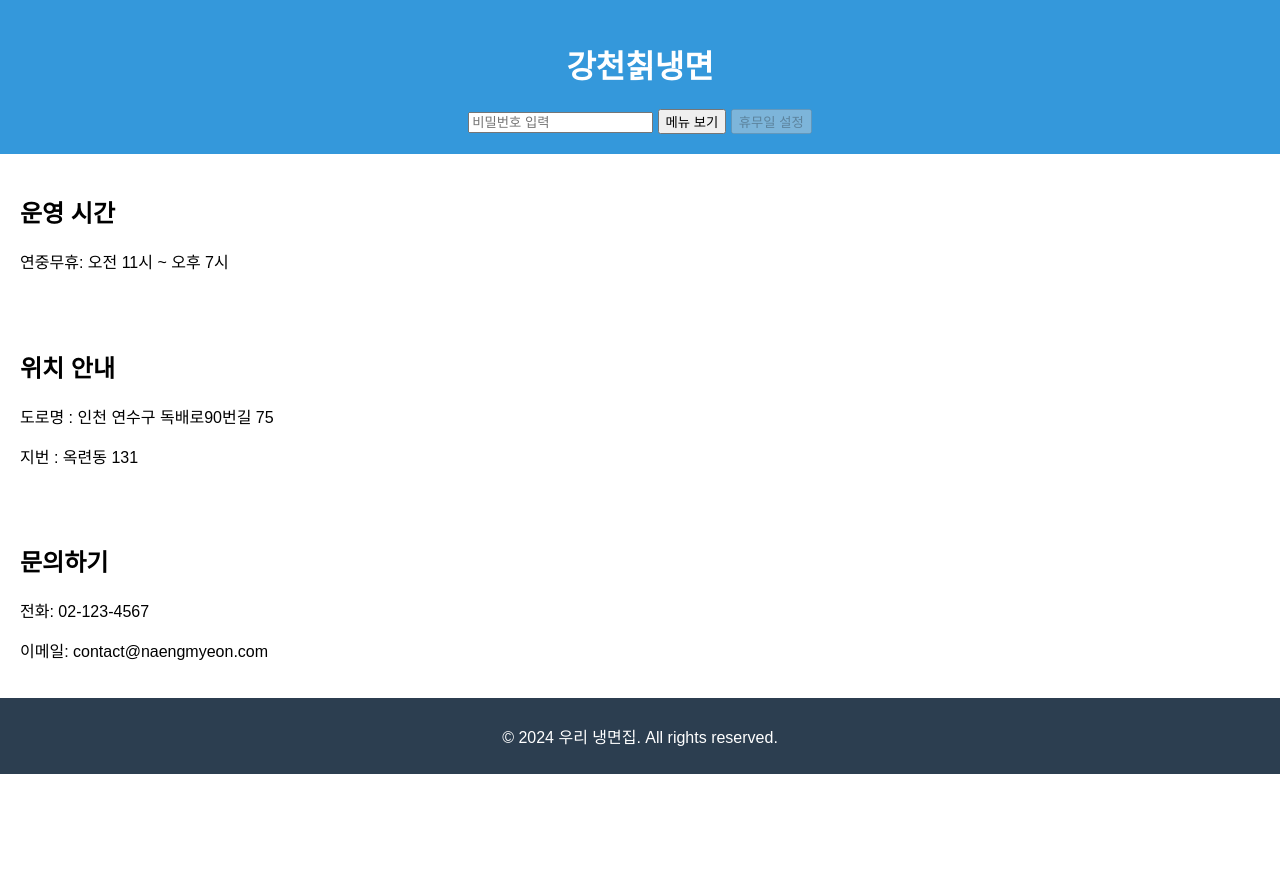
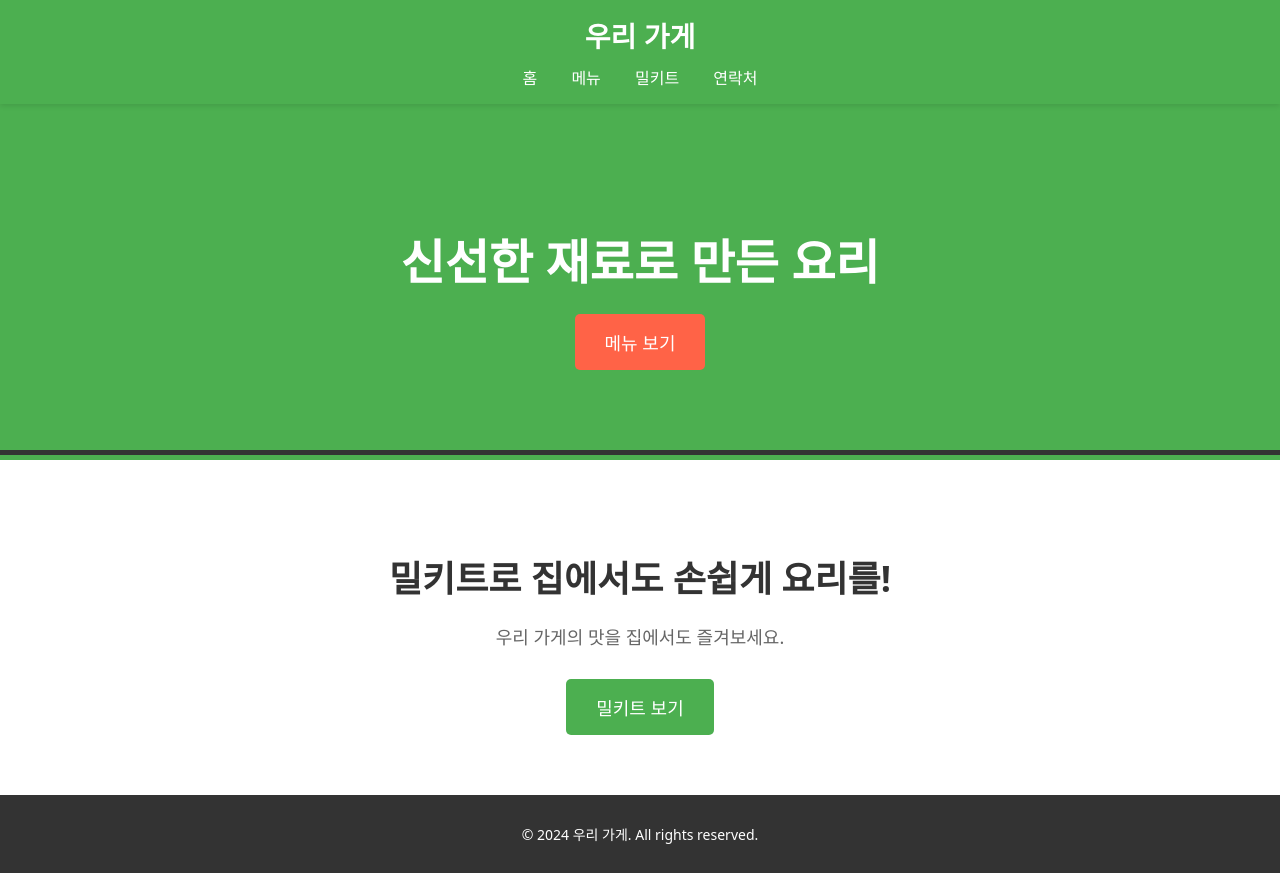
Before and after one commit to pins-ball/kangchen, a plain HTML site: page docs/index.html in a window 1280 px wide. Before the commit the page ends 800 px from the top, so only its background shows below. Drawn offline with Linux system fonts and the light colour scheme.

Commit message:
수정 완료

```diff
--- a/docs/index.html
+++ b/docs/index.html
@@ -1,90 +1,37 @@
 <!DOCTYPE html>
-<html lang="ko">
+<html lang="en">
 <head>
   <meta charset="UTF-8">
   <meta name="viewport" content="width=device-width, initial-scale=1.0">
-    <title>강천칡냉면</title>
-    <style>
-        body {
-            font-family: Arial, sans-serif;
-            margin: 0;
-            padding: 0;
-        }
-        header {
-            background-color: #3498db;
-            color: white;
-            padding: 20px;
-            text-align: center;
-        }
-        section {
-            padding: 20px;
-        }
-        .menu-item {
-            margin: 10px 0;
-        }
-        footer {
-            background-color: #2c3e50;
-            color: white;
-            text-align: center;
-            padding: 10px 0;
-        }
-    </style>
+  <title>음식점 홈페이지</title>
+  <link rel="stylesheet" href="style.css">
 </head>
 <body>
   <header>
-        <h1>강천칡냉면</h1>
-        <input type="password" id="password" placeholder="비밀번호 입력" />
-        <button id="menuButton">메뉴 보기</button> <!-- 메뉴 보기 버튼 -->
-        <button id="holidayButton" disabled>휴무일 설정</button> <!-- 휴무일 설정 버튼 -->
+    <div class="logo">우리 가게</div>
+    <nav>
+      <a href="index.html">홈</a>
+      <a href="menu.html">메뉴</a>
+      <a href="meal-kit.html">밀키트</a>
+      <a href="contact.html">연락처</a>
+    </nav>
   </header>
 
-    <section id="menu" style="display: none;"> <!-- 기본적으로 숨김 -->
-        <h2>메뉴 소개</h2>
-        <div class="menu-item">
-            <h3>물냉면</h3>
-            <p>가격: 10,000원</p>
-        </div>
-        <div class="menu-item">
-            <h3>비빔냉면</h3>
-            <p>가격: 11,000원</p>
-        </div>
-        <div class="menu-item">
-            <h3>갈비 냉면</h3>
-            <p>가격: 15,000원</p>
-        </div>
-    </section>
+  <main>
+    <section id="main-banner">
+      <h1>신선한 재료로 만든 요리</h1>
+      <button onclick="location.href='menu.html'">메뉴 보기</button>
     </section>
 
-    <section id="hours">
-        <h2>운영 시간</h2>
-        <p>연중무휴: 오전 11시 ~ 오후 7시</p>
+    <section id="meal-kit">
+      <h2>밀키트로 집에서도 손쉽게 요리를!</h2>
+      <p>우리 가게의 맛을 집에서도 즐겨보세요.</p>
+      <button onclick="location.href='meal-kit.html'">밀키트 보기</button>
     </section>
-
-    <section id="location">
-        <h2>위치 안내</h2>
-        <p>도로명 : 인천 연수구 독배로90번길 75</p>
-        <p>지번 : 옥련동 131</p>
-        <!-- 네이버 지도/구글 지도 iframe 추가 가능 -->
-        <!--<iframe
-            src="https://map.naver.com/p/search/%EA%B0%95%EC%B2%9C%EC%B9%A1%EB%83%89%EB%A9%B4/place/16495917?placePath=?entry=pll&from=nx&fromNxList=true&searchType=place&c=18.30,0,0,0,dh"
-            width="600"
-            height="450"
-            style="border:0;"
-            allowfullscreen=""
-            loading="lazy">
-        </iframe>-->
-    </section>
-
-    <section id="contact">
-        <h2>문의하기</h2>
-        <p>전화: 02-123-4567</p>
-        <p>이메일: contact@naengmyeon.com</p>
-    </section>
+  </main>
 
   <footer>
-        <p>&copy; 2024 우리 냉면집. All rights reserved.</p>
+    <p>© 2024 우리 가게. All rights reserved.</p>
   </footer>
-
-    <script src="script.js"></script> <!-- JavaScript 파일 링크 -->
 </body>
 </html>
```
Also changed, not shown: index.html (deleted, +0 -37 lines), script.js (deleted, +0 -30 lines), docs/contact.html (renamed from contact.html), docs/meal-kit.html (renamed from meal-kit.html), docs/menu.html (renamed from menu.html), docs/recipe.html (renamed from recipe.html), docs/style.css (renamed from style.css). Lines whose indentation alone changed are shown as unchanged.
